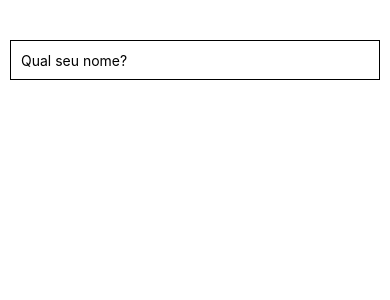
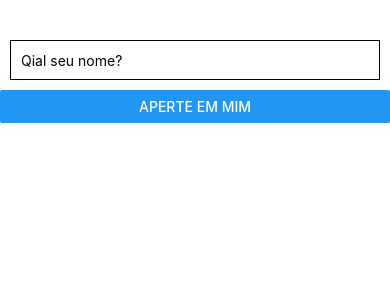
Before and after one commit to FranciscoWallison/Estudos--ReactNative, a React Native app in the folder React Native Basico/PrimeiroProjeto/: screen / in a window 390 px wide. Shown: the top 300 px of the page. Built offline with nearby package versions, Linux system fonts and the light colour scheme.

Commit message:
Lidando com botões e ações gitflow-feature-stash: LidandoComBotoesAcoes

```diff
--- a/React Native Basico/PrimeiroProjeto/App.js
+++ b/React Native Basico/PrimeiroProjeto/App.js
@@ -1,28 +1,35 @@
 import React, { Component } from 'react';
-import { View, Text, StyleSheet, TextInput } from 'react-native';
+import { View, Text, StyleSheet, TextInput, Button, Alert } from 'react-native';
 
 export default class PrimeiroProjeto extends Component {
 
   constructor(props){
     super(props);
-    this.state = {texto: ''};
+    this.state = {inputTexto: '' ,texto:''}
 
-    this.mudarTexto = this.mudarTexto.bind(this);
+    this.apertouBotao = this.apertouBotao.bind(this);
   }
 
-  mudarTexto(t){
+  apertouBotao(){
     let s = this.state;
-    s.texto = t.length > 0 ? s.texto = 'Olá, '+t : '';
-    //s.texto = 'Olá, '+t;
+
+    if(s.inputTexto == "Wallison"){
+      s.texto = "Acertou!"
+    }else{
+      s.texto = "Erro!"
+    }
 
     this.setState(s);
+
   }
 
   render(){
     return (
       <View style={{paddingTop:30}}>
-        <TextInput style={styles.input} placeholder="Qual seu nome?" onChangeText={this.mudarTexto}/>
+        <TextInput style={styles.input} placeholder="Qial seu nome?"
+          onChangeText={(inputTexto) => this.setState({inputTexto})}/>
 
+        <Button title="Aperte em mim" onPress={this.apertouBotao}/>
         <Text style={styles.texto}>{this.state.texto}</Text>
       </View>
 
```
